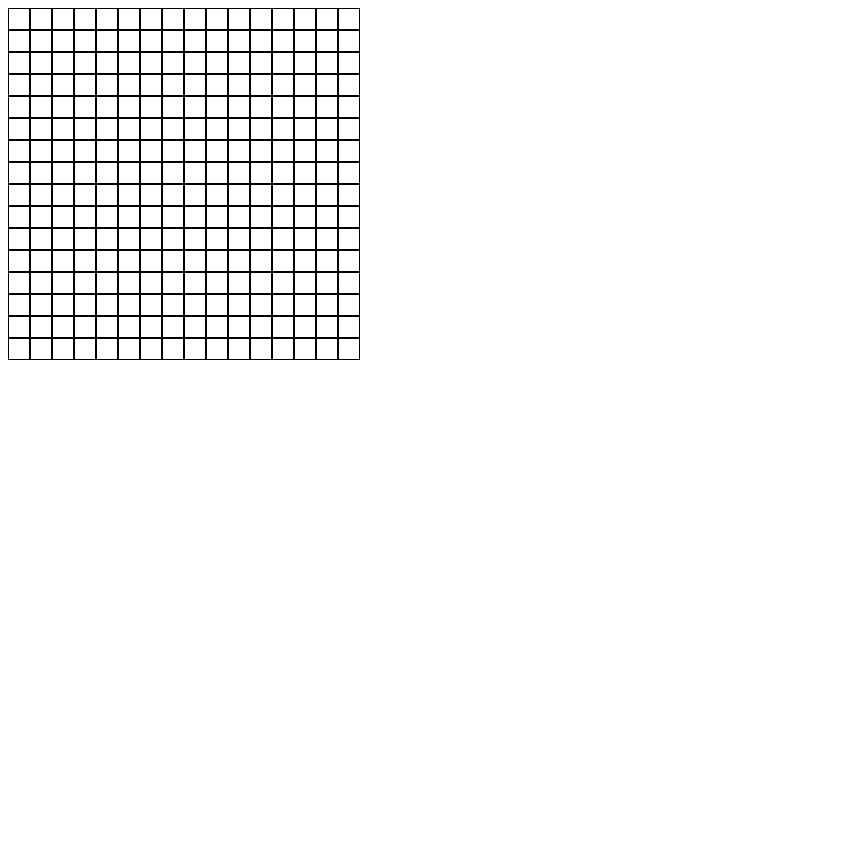
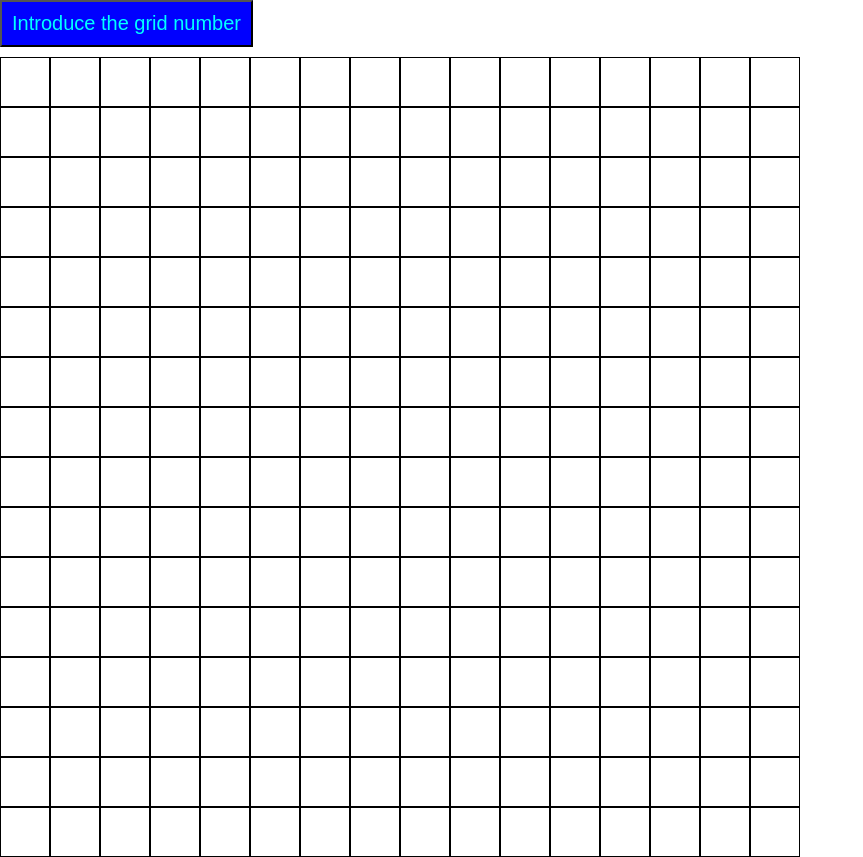
Before and after one commit to NewFrogCode/etch-a-sketch, a plain HTML site: page index.html in a window 1280 px wide. Shown: the whole page, without its empty margins (0-863 px from the left). Before the commit the page ends 800 px from the top, so only its background shows below. Drawn offline with Linux system fonts and the light colour scheme.

Commit message:
Exercise number 1-5 working correctly

```diff
--- a/index.html
+++ b/index.html
@@ -7,6 +7,7 @@
     <link rel="stylesheet" href="style.css" />
   </head>
   <body>
+    <button class="button">Introduce the grid number</button>
     <div class="container"></div>
   </body>
   <script src="script.js"></script>
--- a/script.js
+++ b/script.js
@@ -1,15 +1,24 @@
-const container = document.querySelector(`.container`)
 
-const createDivs = function(){
-    for(let i = 1; i <= 256 ; i++){
+const createDivs = function(divs){
+    const container = document.querySelector(`.container`)
+    container.innerHTML = ``
+    for(let i = 1; i <= divs*divs ; i++){
        const square = document.createElement(`div`)
+       let squareSize = 800 / divs;
+        square.style.width = `${squareSize}px`
+        square.style.height = `${squareSize}px`
        square.classList.add(`square`)
        container.appendChild(square)
     }
-    const square = document.querySelector(`.square`)
     container.addEventListener(`mouseover`, (e) =>{
         e.target.classList.add(`hover`)
     })
 }
+createDivs(16)
 
-createDivs()
+const button = document.querySelector(`.button`)
+button.addEventListener(`click`, (e)=>{
+    let answer = prompt(`Introduce the grid number`)
+    if(answer > 100) alert(`Number is WAY too high`)
+    else createDivs(answer)
+})
--- a/style.css
+++ b/style.css
@@ -1,14 +1,29 @@
+
+*{
+    box-sizing: border-box;
+    padding: 0;
+    margin: 0;
+}
 
 .container{
     display: flex;
     flex-wrap: wrap;
-    width: 352px;
+    width: 800px;
+    height: 600px;
 }
 .square{
-    height: 20px;
-    width: 20px;
     border: 1px solid black;
+    /* flex: 1; */
 }
 .hover{
-    background-color: beige;
+    background-color: blue;
 }
+.button{
+    color: aqua;
+    text-decoration: none;
+    background-color: blue;
+    padding: 10px;
+    margin-bottom: 10px;
+    font-size: 20px;
+
+}
```
